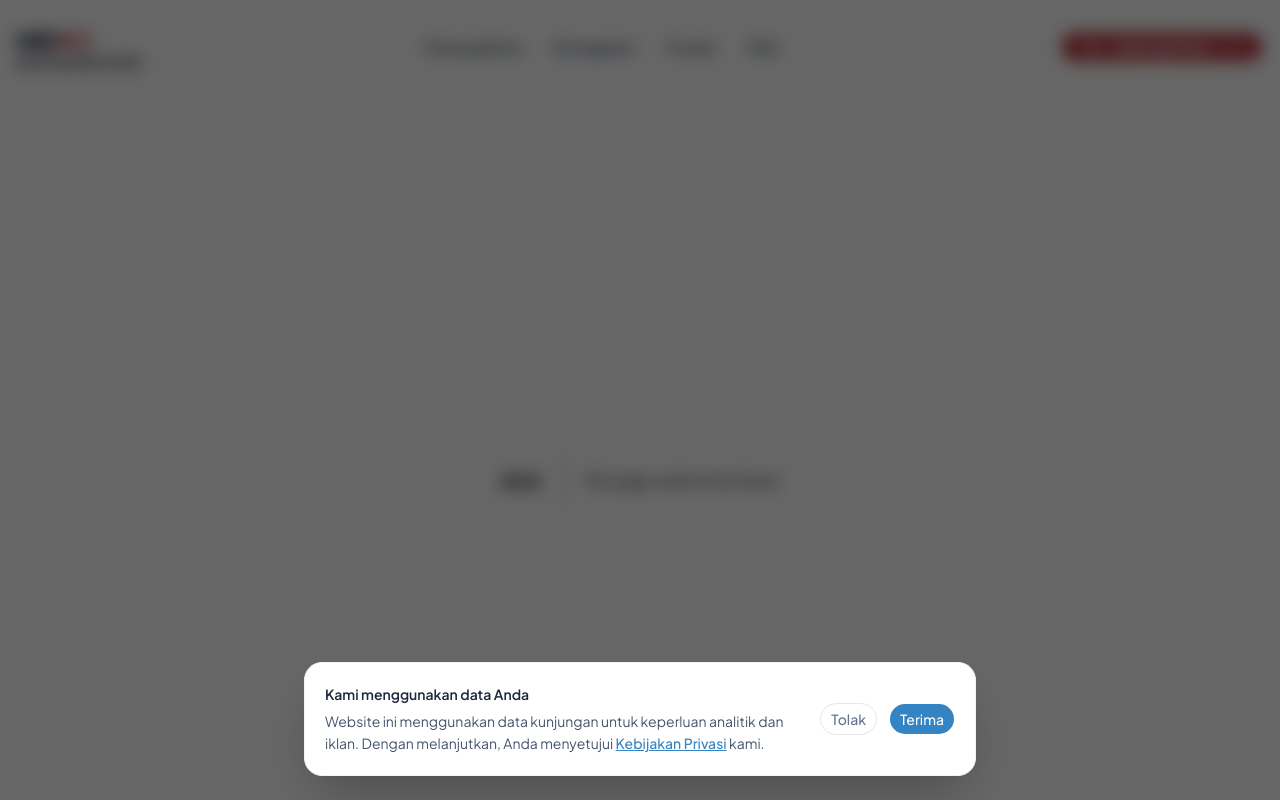
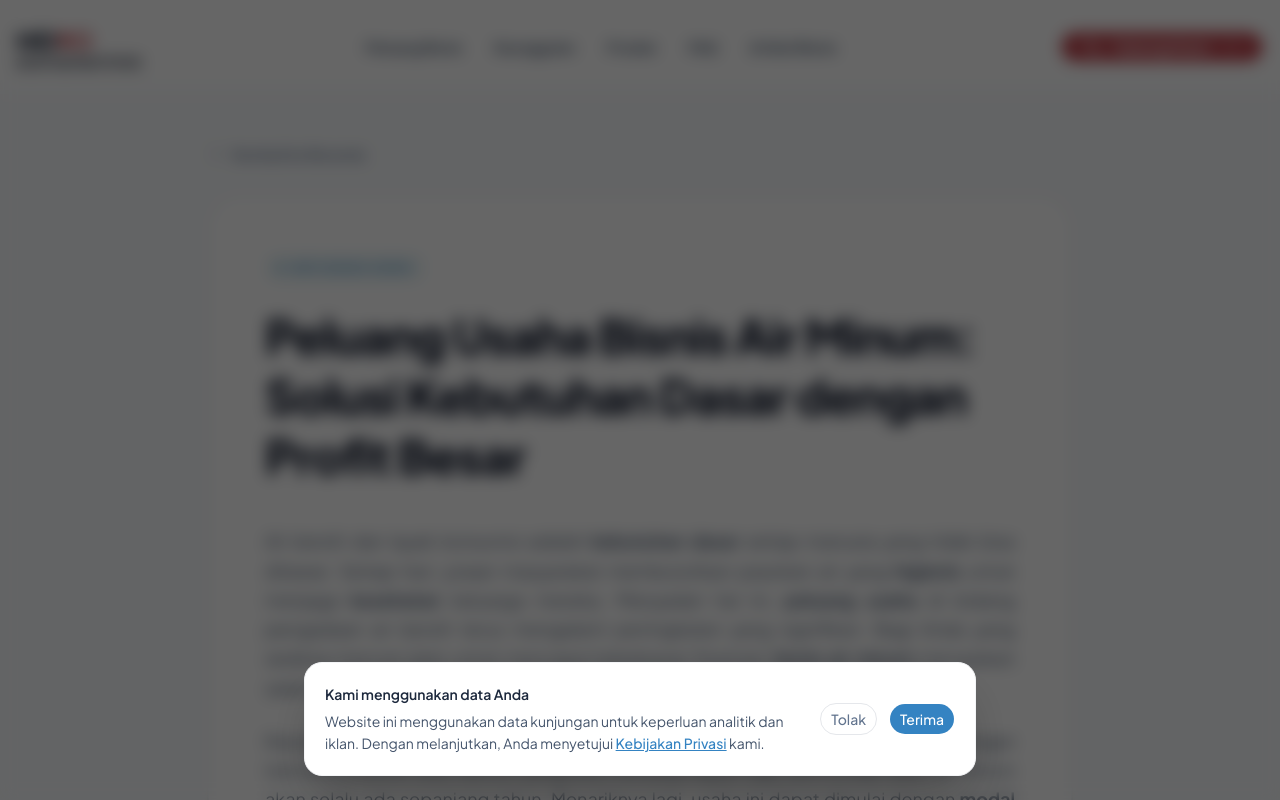
Before and after one commit to iza-aa/hidrolux, a Next.js app: page /peluang-usaha in a window 1280 px wide. Before the commit this address had no page. Shown: the top 800 px of the page. Built offline with nearby package versions, Linux system fonts and the light colour scheme.

Commit message:
seo update

```diff
--- a/src/app/layout.tsx
+++ b/src/app/layout.tsx
@@ -4,7 +4,6 @@ import "./globals.css";
 import { Navbar } from "@/components/layout/Navbar";
 import { Footer } from "@/components/layout/Footer";
 
-// Mengganti font bawaan (Geist) menjadi Plus Jakarta Sans yang sangat elegan, geometris, dan profesional
 const jakarta = Plus_Jakarta_Sans({
   subsets: ["latin"],
   variable: "--font-sans",
@@ -12,20 +11,18 @@ const jakarta = Plus_Jakarta_Sans({
 
 export const metadata: Metadata = {
   title: "Hidro Water Treatment System | Mesin Depot Air Minum Terpercaya",
-  description: "Hidro menyediakan mesin depot air minum isi ulang, mesin RO, AMDK, dan WTP berstandar internasional. Lolos uji DEPKES RI, garansi resmi, instalasi seluruh Indonesia.",
+  description: "Hidro menyediakan mesin depot air minum isi ulang, RO, AMDK, dan WTP berstandar internasional. Peluang usaha bisnis air minum modal kecil profit besar.",
   keywords: [
-    "mesin depot air minum",
-    "depot air minum isi ulang",
-    "mesin RO reverse osmosis",
-    "mesin AMDK",
-    "water treatment plant",
-    "mesin water purifier",
-    "hidro water treatment",
-    "peluang bisnis depot air",
-    "jual mesin depot air",
-    "harga mesin depot air minum",
-    "mesin WTP",
-    "mesin hexagonal water",
+    // Keywords Utama & Lama
+    "mesin depot air minum", "depot air minum isi ulang", "mesin RO reverse osmosis",
+    "mesin AMDK", "water treatment plant", "mesin water purifier", "hidro water treatment",
+    "jual mesin depot air", "harga mesin depot air minum", "mesin WTP", "mesin hexagonal water",
+    // Keywords Baru dari Tim Anda
+    "peluang usaha", "bisnis air minum", "profit besar", "modal kecil", "untung besar",
+    "tidak musiman", "pelayanan memuaskan", "seluruh indonesia", "depot isi ulang", "isul",
+    "reverse osmosis", "RO", "water treatment plan", "WTP", "air minum dalam kemasan", "AMDK",
+    "ice cube", "ice tube", "mineral", "alkali", "heksagonal", "pembunuh bakteri", "higienis",
+    "kesehatan", "kebutuhan dasar", "bahan baku gratis", "profesional", "memuaskan", "terjangkau"
   ],
   authors: [{ name: "Hidro Water Treatment System" }],
   creator: "Hidro Water Treatment System",
@@ -36,7 +33,7 @@ export const metadata: Metadata = {
   },
   openGraph: {
     title: "Hidro Water Treatment System | Mesin Depot Air Minum Terpercaya",
-    description: "Solusi lengkap mesin depot air minum, RO, AMDK, dan WTP berstandar internasional. Garansi resmi, instalasi seluruh Indonesia. Konsultasi gratis!",
+    description: "Peluang usaha bisnis air minum dengan profit besar. Solusi mesin depot air minum, RO, AMDK, dan WTP berstandar internasional.",
     url: "https://hidro.co.id",
     siteName: "Hidro Water Treatment System",
     images: [
@@ -53,7 +50,7 @@ export const metadata: Metadata = {
   twitter: {
     card: "summary_large_image",
     title: "Hidro Water Treatment System | Mesin Depot Air Minum Terpercaya",
-    description: "Solusi lengkap mesin depot air minum, RO, AMDK, dan WTP berstandar internasional. Garansi resmi, instalasi seluruh Indonesia.",
+    description: "Peluang usaha bisnis air minum modal kecil untung besar. Solusi mesin depot air minum, RO, AMDK, dan WTP berstandar internasional.",
     images: ["/logo.jpeg"],
   },
   robots: {
--- /dev/null
+++ b/src/app/peluang-usaha/page.tsx
@@ -0,0 +1,86 @@
+import type { Metadata } from "next";
+import Link from "next/link";
+import { ChevronLeft } from "lucide-react";
+
+export const metadata: Metadata = {
+  title: "Peluang Usaha Bisnis Air Minum | Profit Besar Modal Kecil",
+  description: "Dapatkan informasi lengkap mengenai peluang usaha bisnis air minum, depot isi ulang, RO, dan AMDK. Modal kecil, untung besar, dan tidak musiman.",
+};
+
+export default function PeluangUsahaPage() {
+  return (
+    <main className="bg-slate-50 min-h-screen pt-28 pb-16 md:py-16">
+      <div className="container mx-auto px-4 max-w-4xl">
+
+        {/* Tombol Kembali ke Home */}
+        <Link
+          href="/"
+          className="inline-flex items-center gap-2 text-sm font-semibold text-slate-500 hover:text-brand-blue transition-colors mb-8"
+        >
+          <ChevronLeft className="w-4 h-4" />
+          Kembali ke Beranda
+        </Link>
+
+        {/* Konten Artikel SEO */}
+        <article className="bg-white p-8 md:p-14 rounded-[32px] shadow-sm border border-slate-100">
+
+          <div className="inline-flex items-center gap-2 bg-brand-light-bg text-brand-blue font-bold text-[11px] tracking-widest uppercase px-3 py-1.5 rounded-full mb-6">
+            <span className="w-1.5 h-1.5 rounded-full bg-brand-blue block"></span>
+            INFO BISNIS HIDRO
+          </div>
+
+          <h1 className="text-3xl md:text-4xl lg:text-5xl font-extrabold text-slate-900 mb-10 leading-tight tracking-tight">
+            Peluang Usaha Bisnis Air Minum: Solusi Kebutuhan Dasar dengan Profit Besar
+          </h1>
+
+          <div className="space-y-6 text-slate-600 text-base md:text-lg leading-relaxed text-justify">
+            <p>
+              Air bersih dan layak konsumsi adalah <strong>kebutuhan dasar</strong> setiap manusia yang tidak bisa ditawar. Setiap hari, jutaan masyarakat membutuhkan pasokan air yang <strong>higienis</strong> untuk menjaga <strong>kesehatan</strong> keluarga mereka. Menyadari hal ini, <strong>peluang usaha</strong> di bidang pengadaan air bersih terus mengalami peningkatan yang signifikan. Bagi Anda yang sedang mencari jalan untuk mencapai kebebasan finansial, <strong>bisnis air minum</strong> merupakan salah satu pilihan paling cerdas dan minim risiko.
+            </p>
+
+            <p>
+              Keunggulan utama dari bisnis ini adalah sifatnya yang <strong>tidak musiman</strong>. Berbeda dengan tren bisnis kuliner atau fashion yang bisa meredup kapan saja, permintaan akan air minum akan selalu ada sepanjang tahun. Menariknya lagi, usaha ini dapat dimulai dengan <strong>modal kecil</strong>, namun memiliki potensi untuk menghasilkan <strong>profit besar</strong> secara konsisten setiap bulannya. Bahkan, dalam beberapa kondisi lokasi tertentu, Anda bisa memanfaatkan sumber air pegunungan atau mata air lokal yang membuat <strong>bahan baku gratis</strong> atau sangat murah, sehingga margin keuntungan yang Anda dapatkan menjadi <strong>untung besar</strong>.
+            </p>
+
+            <p>
+              Sebagai mitra <strong>profesional</strong> Anda, Hidro Water Treatment System hadir untuk memberikan solusi teknologi pengolahan air terbaik. Kami menyediakan berbagai instalasi mulai dari skala kecil hingga industri besar. Untuk pengusaha pemula, membuka <strong>depot isi ulang</strong> (sering disebut <strong>isul</strong>) adalah langkah awal yang sangat tepat. Kami menyediakan mesin <strong>Reverse osmosis</strong> atau yang lebih dikenal dengan sebutan <strong>RO</strong>, sebuah teknologi penyaringan tingkat tinggi yang mampu menyaring partikel terkecil sekalipun untuk menghasilkan air murni.
+            </p>
+
+            <p>
+              Selain skala depot, kami juga ahli dalam perancangan dan instalasi <strong>water treatment plan</strong> atau <strong>WTP</strong> untuk perumahan, pabrik, dan rumah sakit. Bagi Anda yang ingin membuat merek air minum sendiri, kami menyediakan lini mesin <strong>air minum dalam kemasan</strong> atau <strong>AMDK</strong> yang siap memenuhi standar nasional. Tidak berhenti di produksi air minum, lini bisnis Anda juga bisa berekspansi ke industri pendingin karena kami menyediakan mesin pembuat es berkualitas seperti <strong>Ice cube</strong> dan <strong>Ice tube</strong> yang sangat diminati oleh industri restoran, kafe, dan perhotelan.
+            </p>
+
+            <p>
+              Kualitas air yang dihasilkan oleh mesin kami tidak perlu diragukan lagi. Sistem kami dilengkapi dengan teknologi <strong>pembunuh bakteri</strong> mutakhir seperti sterilisasi Ultraviolet (UV) dan Ozon (O3) untuk memastikan air 100% aman dikonsumsi. Lebih dari itu, kami memahami bahwa konsumen saat ini semakin sadar akan kesehatan. Oleh karena itu, mesin kami mampu memproduksi berbagai jenis air fungsional. Anda bisa menjual air <strong>Mineral</strong> segar, air <strong>Alkali</strong> dengan pH tinggi yang baik untuk menetralkan asam lambung, hingga air <strong>Heksagonal</strong> yang struktur molekulnya lebih kecil sehingga sangat mudah diserap oleh sel-sel tubuh untuk hidrasi yang lebih optimal.
+            </p>
+
+            <p>
+              Hidro Water Treatment System tidak hanya sekadar menjual mesin; kami menawarkan kemitraan jangka panjang. Kami selalu mengedepankan <strong>pelayanan memuaskan</strong> mulai dari tahap konsultasi awal, survei lokasi, instalasi mesin, hingga layanan purna jual dan garansi servis. Kami bangga dapat melayani pemasangan mesin di <strong>seluruh indonesia</strong>, dari Sabang sampai Merauke, dengan standar operasional yang ketat.
+            </p>
+
+            <p>
+              Dengan harga investasi mesin yang sangat <strong>terjangkau</strong>, Anda sudah mendapatkan sistem pengolahan air bertaraf internasional. Jadikan bisnis Anda tidak hanya mendatangkan pundi-pundi rupiah, tetapi juga memberikan dampak positif bagi lingkungan sekitar dengan menyediakan air yang bersih, aman, dan menyehatkan. Bergabunglah bersama ratusan mitra kami yang telah membuktikan bahwa kualitas mesin yang <strong>memuaskan</strong> adalah kunci sukses dalam merajai pasar air minum di daerah mereka masing-masing. Mulai langkah Anda sekarang, dan wujudkan kerajaan bisnis air minum Anda bersama Hidro Water Treatment System!
+            </p>
+          </div>
+
+          {/* Call to Action di bawah artikel */}
+          <div className="mt-12 p-6 md:p-8 bg-brand-light-bg rounded-2xl border border-brand-light/30 text-center">
+            <h3 className="text-xl font-bold text-slate-900 mb-3">Siap Memulai Bisnis Anda?</h3>
+            <p className="text-slate-600 mb-6 text-sm md:text-base">
+              Konsultasikan kebutuhan mesin Anda dengan tim ahli kami secara gratis.
+            </p>
+            <a
+              href="https://wa.me/628985919009"
+              target="_blank"
+              rel="noopener noreferrer"
+              className="inline-flex items-center justify-center gap-2 bg-[#25D366] hover:bg-[#20b858] text-white font-bold py-3 px-8 rounded-full transition-colors w-full md:w-auto"
+            >
+              Hubungi via WhatsApp
+            </a>
+          </div>
+
+        </article>
+      </div>
+    </main>
+  );
+}
--- a/src/components/layout/Navbar.tsx
+++ b/src/components/layout/Navbar.tsx
@@ -45,11 +45,21 @@ export function Navbar() {
           <span className="text-[8px] font-bold text-slate-900 tracking-widest uppercase">WATER TREATMENT SYSTEM</span>
         </Link>
 
+        {/* UPDATE:
+          1. Menggunakan <Link> bawaan Next.js
+          2. Menambahkan "/" sebelum "#" agar bisa kembali ke Home dari halaman lain
+          3. Menambahkan menu "Artikel Bisnis" untuk halaman SEO
+        */}
         <nav className="hidden md:flex items-center gap-8 font-bold text-[14px] text-slate-600">
-          <a href="#peluang" className="hover:text-brand-blue transition-colors">Peluang Bisnis</a>
-          <a href="#kenapa-kami" className="hover:text-brand-blue transition-colors">Keunggulan</a>
-          <a href="#produk" className="hover:text-brand-blue transition-colors">Produk</a>
-          <a href="#faq" className="hover:text-brand-blue transition-colors">FAQ</a>
+          <Link href="/#peluang" className="hover:text-brand-blue transition-colors">Peluang Bisnis</Link>
+          <Link href="/#kenapa-kami" className="hover:text-brand-blue transition-colors">Keunggulan</Link>
+          <Link href="/#produk" className="hover:text-brand-blue transition-colors">Produk</Link>
+          <Link href="/#faq" className="hover:text-brand-blue transition-colors">FAQ</Link>
+
+          {/* Menu baru untuk halaman SEO kita */}
+          <Link href="/peluang-usaha" className="hover:text-brand-blue transition-colors">
+            Artikel Bisnis
+          </Link>
         </nav>
 
         <div className="relative" ref={dropdownRef}>
```
